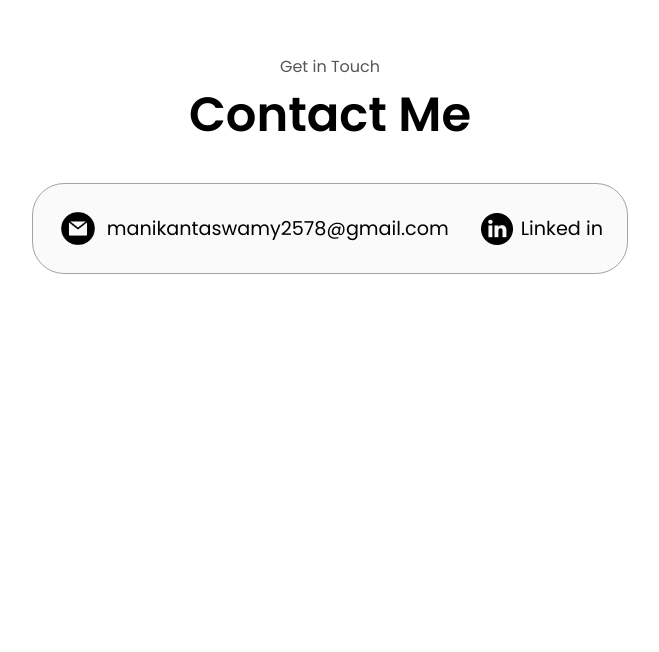
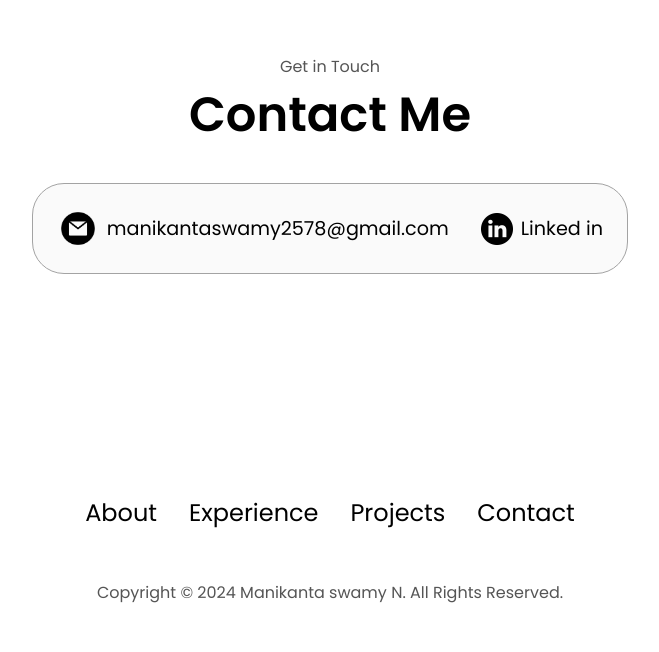
Before and after one commit to manikanta-swamy-n/manikanta-swamy-n.github.io, a plain HTML site: page index.html in a window 1280 px wide. Shown: the part 3196-3848 px from the top of the page, without its empty margins (310-969 px from the left). Before the commit the page ends 3640 px from the top, so only its background shows below. Drawn offline with Linux system fonts and the light colour scheme.

Commit message:
adding foorter section

```diff
--- a/index.html
+++ b/index.html
@@ -236,6 +236,19 @@
         </div>
     </div>
     </section>
+    <footer>
+        <nav>
+            <div class="nav-links-container">
+                <ul class="nav-links">
+                    <li><a href="#about">About</a> </li>
+                    <li><a href="#experience">Experience</a> </li>
+                    <li><a href="#projects">Projects</a> </li>
+                    <li><a href="#contact">Contact</a> </li>
+                </ul>
+            </div>
+        </nav>
+        <p>Copyright &#169; 2024 Manikanta swamy N. All Rights Reserved.</p>
+    </footer>
     <script src="script.js"></script>
 </body>
 </html>
--- a/styles.css
+++ b/styles.css
@@ -409,3 +409,14 @@ article .icon{
 .email-icon{
     height: 2.6rem
 }
+
+/* footer section */
+
+footer{
+    height: 26vh;
+    margin: 0 1rem;
+}
+
+footer p {
+    text-align: center;
+}
```
